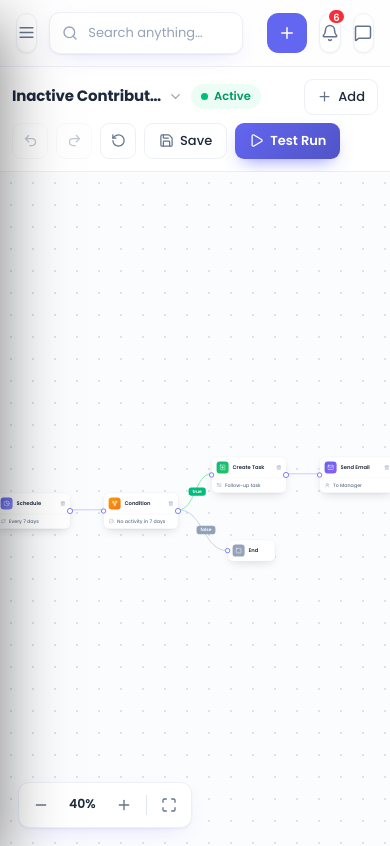
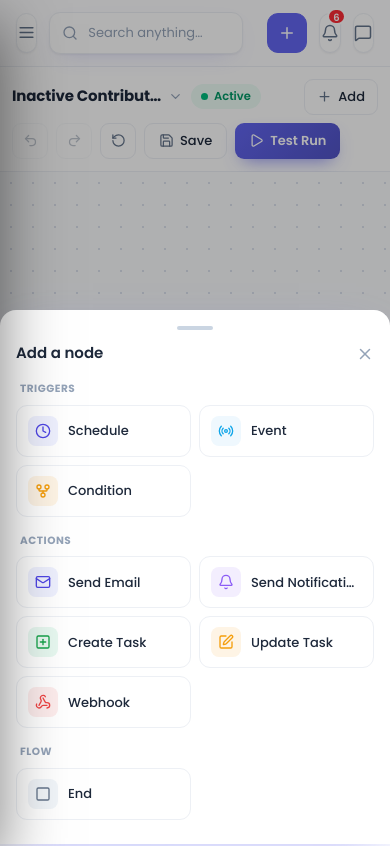
Before and after one commit to TR-Mokwena/apex-web, a Next.js app: page /automation in a window 390 px wide. Both pictures are taken after a click on the button "Add". Built offline with nearby package versions, Linux system fonts and the light colour scheme.

Commit message:
feat: refactor inspector component for improved mobile and desktop layouts

```diff
--- a/app/(app)/automation/page.jsx
+++ b/app/(app)/automation/page.jsx
@@ -313,38 +313,51 @@ export default function AutomationPage() {
           {toast && <div data-ui className="absolute left-1/2 -translate-x-1/2 bottom-[18px] bg-[#1e293b] text-white text-[12.5px] font-medium px-4 py-2 rounded-[10px] shadow-pop z-[9]">{toast}</div>}
         </div>
 
-        {/* inspector */}
+        {/* inspector — desktop sidebar */}
         {selNode && (
           <div className="hidden lg:flex w-[280px] flex-none bg-card border-l border-line flex-col">
-            <div className="flex items-center justify-between p-[16px_18px] border-b border-line">
-              <div className="flex items-center gap-2.5">
-                <span className="grid place-items-center w-8 h-8 rounded-lg flex-none" style={{ background: NODE_TYPES[selNode.type].grad }}><Icon name={NODE_TYPES[selNode.type].icon} size={16} className="text-white" /></span>
-                <b className="text-[14px] font-semibold">{NODE_TYPES[selNode.type].title}</b>
-              </div>
-              <button onClick={() => setSel(null)} className="text-ink-3 grid place-items-center"><Icon name="X" size={17} /></button>
-            </div>
-            <div className="p-[18px] flex flex-col gap-4 overflow-y-auto">
-              {NODE_TYPES[selNode.type].fields.length === 0 && <div className="text-[12.5px] text-ink-3">This node has no configuration.</div>}
-              {NODE_TYPES[selNode.type].fields.map((f) => (
-                <label key={f.key} className="flex flex-col gap-1.5">
-                  <span className="text-[12.5px] font-medium text-ink-2">{f.label}</span>
-                  <input
-                    type={f.type === "number" ? "number" : "text"}
-                    value={selNode.config[f.key] ?? ""}
-                    onFocus={snapshot}
-                    onChange={(e) => updateConfig(selNode.id, f.key, f.type === "number" ? Number(e.target.value) : e.target.value)}
-                    className="h-10 border border-line rounded-[10px] px-3 text-sm outline-none focus:border-brand focus:shadow-[0_0_0_3px_var(--color-brand-soft)]"
-                  />
-                </label>
-              ))}
-              <div className="pt-2 border-t border-line">
-                <button onClick={() => deleteNode(selNode.id)} className="w-full h-10 rounded-[10px] bg-red-50 text-red-500 text-[13px] font-semibold flex items-center justify-center gap-2 hover:bg-red-100"><Icon name="Trash2" size={15} />Delete node</button>
-              </div>
-              <p className="text-[11.5px] text-ink-3 leading-relaxed">Drag a node's right dot onto another node's left dot to connect them. Click a wire to remove it. Press Delete to remove the selected node.</p>
-            </div>
+            {inspectorHeader}
+            {inspectorBody}
           </div>
         )}
       </div>
+
+      {/* inspector — mobile bottom sheet */}
+      {selNode && (
+        <div className="lg:hidden fixed inset-x-0 bottom-0 z-40 bg-card border-t border-line rounded-t-2xl shadow-pop flex flex-col max-h-[62vh]">
+          <div className="mx-auto mt-2 mb-1 h-1 w-9 rounded-full bg-slate-300 flex-none" />
+          {inspectorHeader}
+          {inspectorBody}
+        </div>
+      )}
+
+      {/* palette — mobile bottom sheet (tap to add) */}
+      {sheet === "palette" && (
+        <div className="md:hidden fixed inset-0 z-50 flex flex-col justify-end">
+          <div className="absolute inset-0 bg-black/30" onClick={() => setSheet(null)} />
+          <div className="relative bg-card rounded-t-2xl shadow-pop max-h-[72vh] overflow-y-auto p-4 pb-6">
+            <div className="mx-auto mb-3 h-1 w-9 rounded-full bg-slate-300" />
+            <div className="flex items-center justify-between mb-1">
+              <b className="text-[15px] font-semibold">Add a node</b>
+              <button onClick={() => setSheet(null)} className="text-ink-3 grid place-items-center"><Icon name="X" size={18} /></button>
+            </div>
+            {PALETTE_GROUPS.map((group) => (
+              <div key={group}>
+                <div className="text-[10.5px] font-bold uppercase tracking-wider text-ink-3 mx-1 mb-2 mt-4">{group}</div>
+                <div className="grid grid-cols-2 gap-2">
+                  {Object.entries(NODE_TYPES).filter(([, t]) => t.group === group).map(([type, t]) => (
+                    <button key={type} onClick={() => addAtCenter(type)}
+                      className="flex items-center gap-2.5 p-[10px_11px] border border-line rounded-[11px] text-[13px] font-medium bg-card text-left active:scale-[0.98]">
+                      <span className="grid place-items-center w-[30px] h-[30px] rounded-lg flex-none" style={{ background: t.pi }}><Icon name={t.icon} size={16} style={{ color: t.pc }} /></span>
+                      <span className="truncate">{t.title}</span>
+                    </button>
+                  ))}
+                </div>
+              </div>
+            ))}
+          </div>
+        </div>
+      )}
     </div>
   );
 }
```
